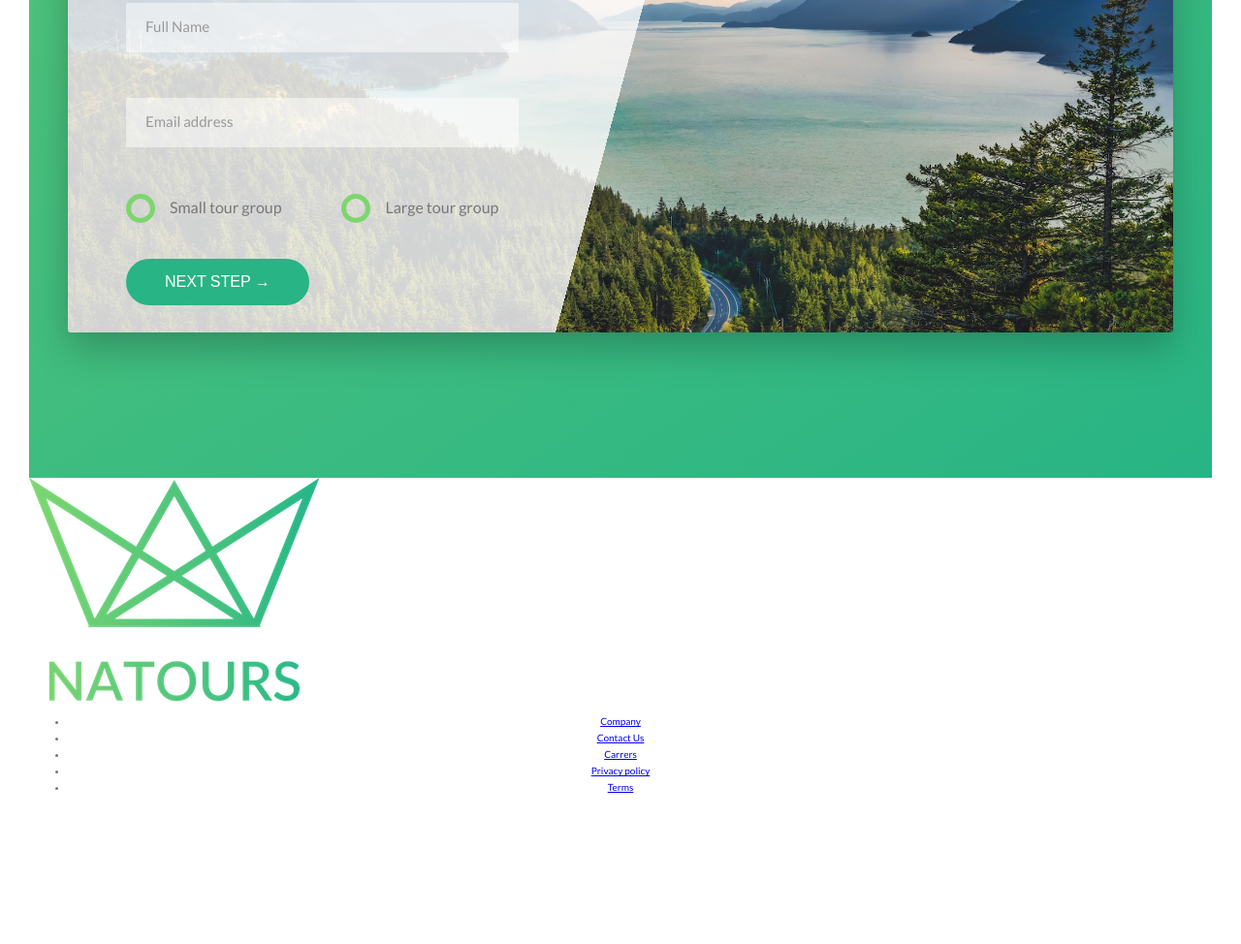
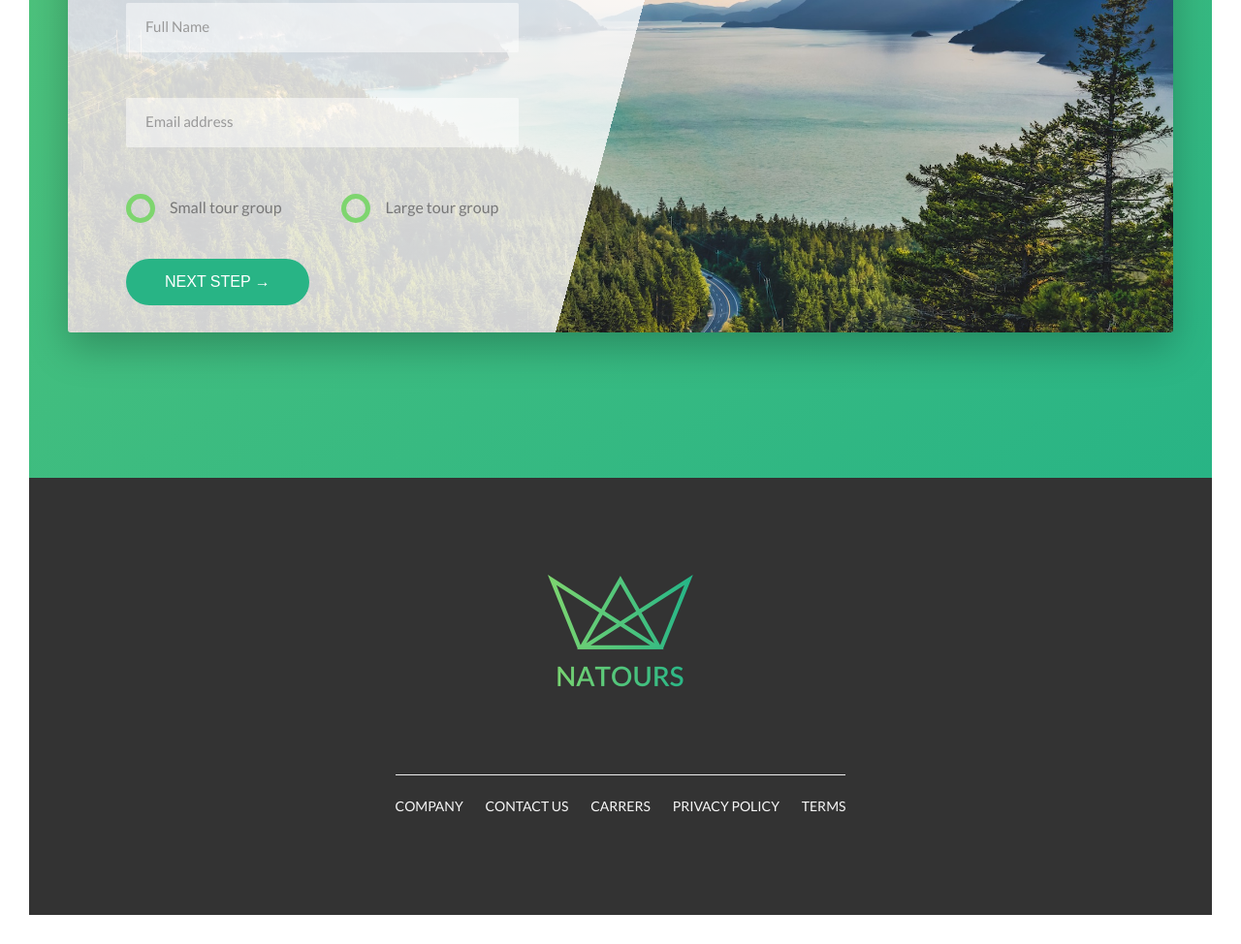
Before and after one commit to itzVort3x1/natours, a website: page index.html in a window 1280 px wide. Shown: the part 4494-5468 px from the top of the page at 97% size. Before the commit the page ends 5345 px from the top, so only its background shows below. Drawn offline with Linux system fonts and the light colour scheme.

Commit message:
finished footer

```diff
--- a/index.html
+++ b/index.html
@@ -313,8 +313,8 @@
             <div class="footer__logo-box">
                 <img src="img/logo-green-2x.png" alt="Full logo" class="footer__logo"/>
             </div>
-            <div class="row">
-                <div class="footer__navigation u-center-text">
+            <div class="row u-center-text">
+                <div class="footer__navigation">
                     <ul class="footer__list">
                         <li class="footer__item"><a href="#" class="footer__link">Company</a></li>
                         <li class="footer__item"><a href="#" class="footer__link">Contact Us</a></li>
--- a/sass/abstracts/_variables.scss
+++ b/sass/abstracts/_variables.scss
@@ -14,6 +14,7 @@ $color-grey-light-2: #eee;
 
 $color-grey-dark: #777;
 $color-grey-dark-2: #999;
+$color-grey-dark-3: #333;
 
 $color-white: #fff;
 $color-black: #000;
--- a/sass/layout/_footer.scss
+++ b/sass/layout/_footer.scss
@@ -0,0 +1,52 @@
+.footer {
+     background-color: $color-grey-dark-3;
+     padding: 10rem 0;
+     font-size: 1.4rem;
+
+     &__logo-box{
+          text-align: center;
+          margin-bottom: 8rem;
+     }
+
+     &__logo {
+          width: 15rem;
+          height: auto;
+     }
+
+     &__navigation {
+          border-top: 1px solid $color-grey-light-2;
+          padding-top: 2rem;
+          display: inline-block;
+     }
+
+     &__list {
+          list-style: none;
+     }
+
+     &__item {
+          display: inline-block;
+
+          &:not(:last-child) {
+               margin-right: 2rem;
+          }
+     }
+
+     &__link {
+          &:link,
+          &:visited {
+               color: $color-grey-light-1;
+               background-color: $color-grey-dark-3;
+               text-decoration: none;
+               text-transform: uppercase;
+               display: inline-block;
+               transition: all .2s;
+          }
+
+          &:hover,
+          &:active{
+               color: $color-primary;
+               box-shadow: 0 1rem 2rem rgba($color-black, .4);
+               transform: rotate(5deg) scale(1.3);
+          }
+     }
+}
--- a/sass/main.scss
+++ b/sass/main.scss
@@ -19,5 +19,6 @@
 
 @import "layout/header";
 @import "layout/grid";
+@import "layout/footer";
 
 @import "pages/home";
```
Also changed, not shown: css/style.css.
